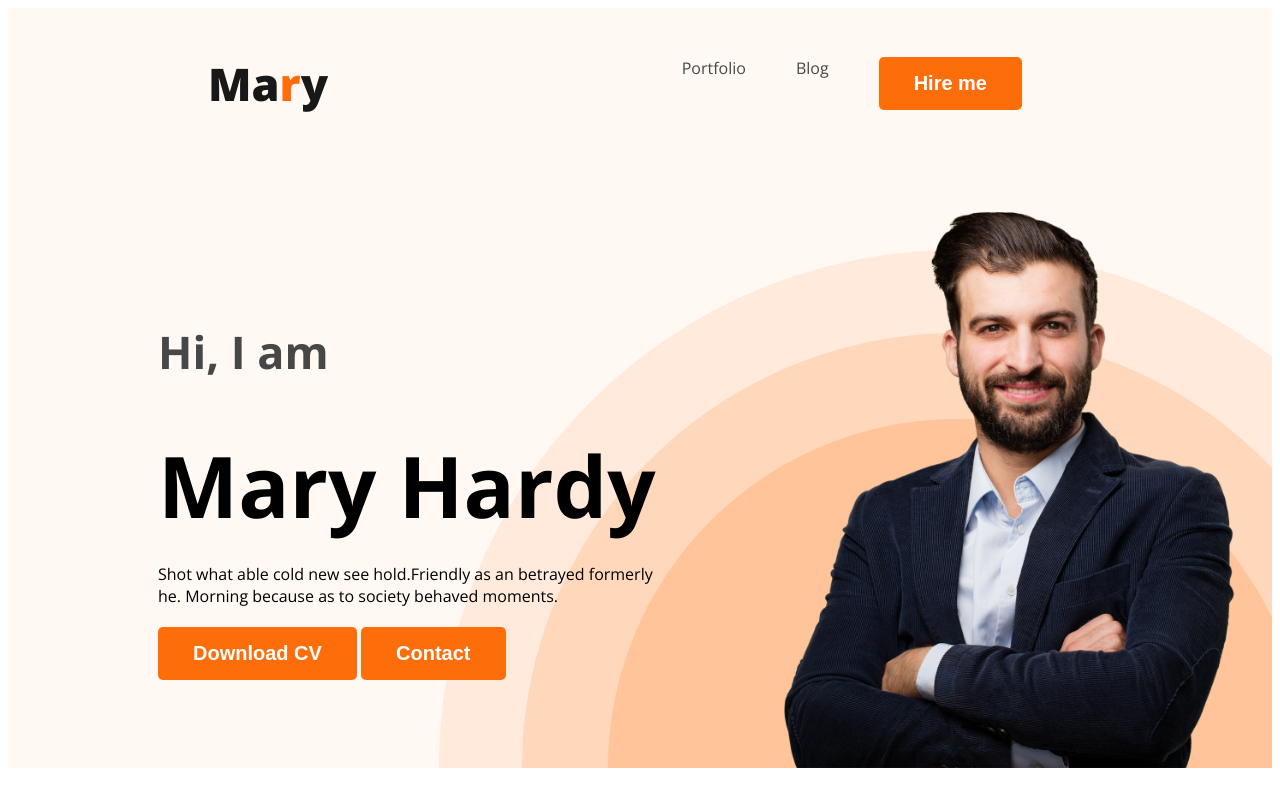
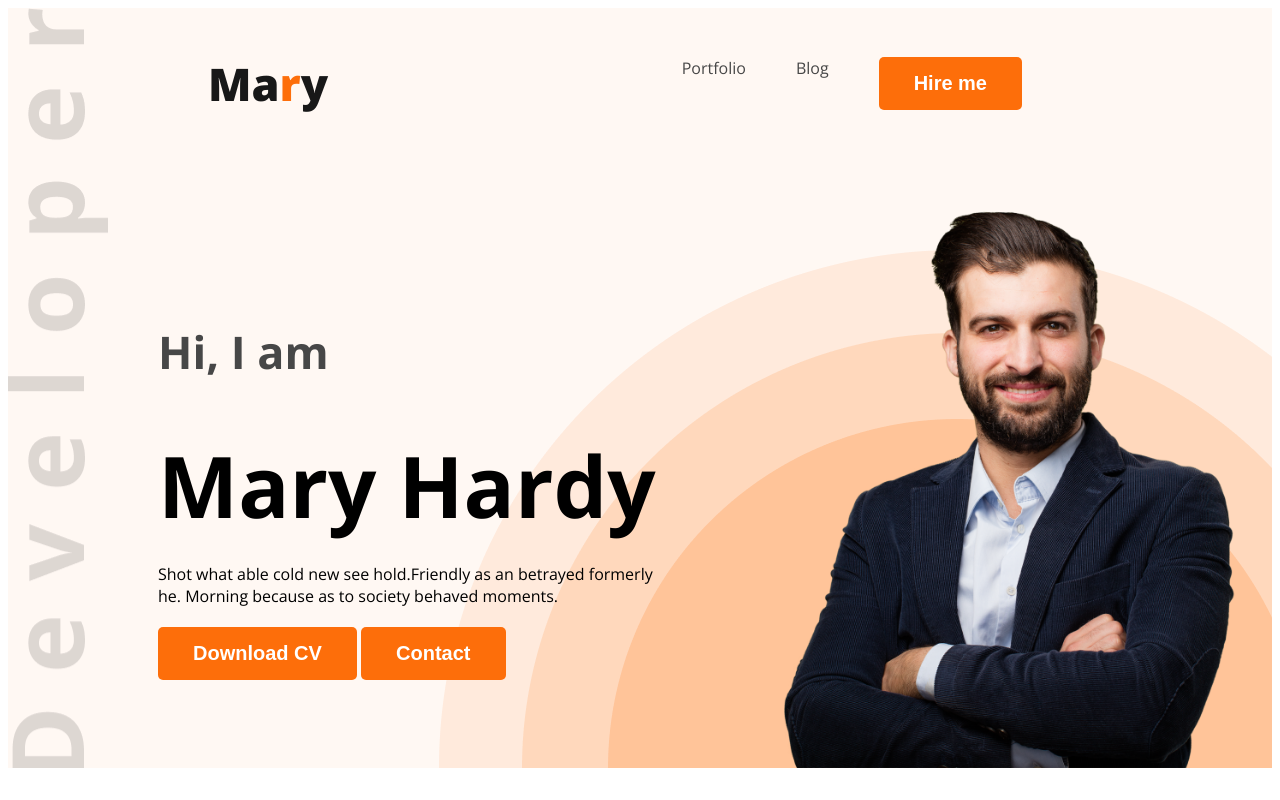
Before and after one commit to mmaswud/web-developer-portfolio, a plain HTML site: page index.html in a window 1280 px wide. Shown: the top 800 px of the page. Drawn offline with nearby package versions, Linux system fonts and the light colour scheme; a web font is replaced by a local one.

Commit message:
added developer img

```diff
--- a/Styles/portfolio.css
+++ b/Styles/portfolio.css
@@ -34,9 +34,9 @@ body {
 
 .header {
     background: #FFF8F3;
-    background-image: url(../images/header_bg.png);
+    background-image: url('../images/header_bg.png'), url('../images/developer.png');
     background-repeat: no-repeat;
-    background-position: bottom right;
+    background-position: bottom right, top left;
 }
 
 /* nav related style */
--- a/index.html
+++ b/index.html
@@ -31,7 +31,7 @@
                 <button class="btn-primary">Download CV</button>
                 <button class="btn-primary">Contact</button>
             </div>
-            <img class="profile-pic" src="images/hardy.png" alt="This is Hardy Bha">
+            <img class="profile-pic" src="images/hardy.png" alt="This is Hardy Bhai">
         </div>
     </header>
     <main>
```
